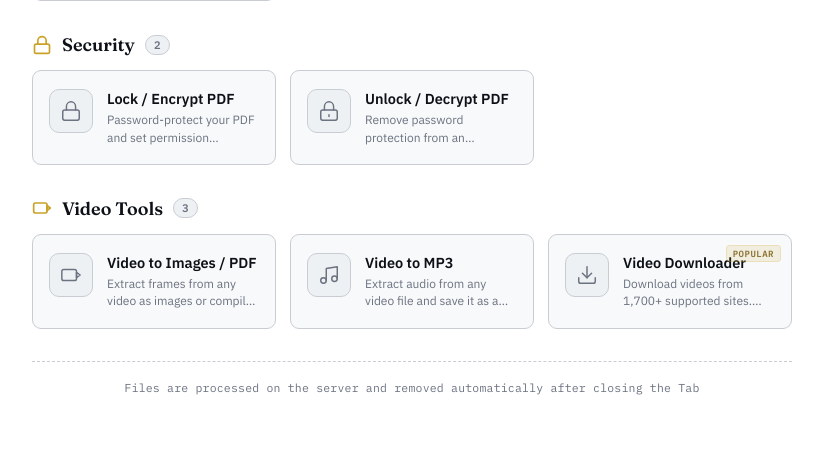
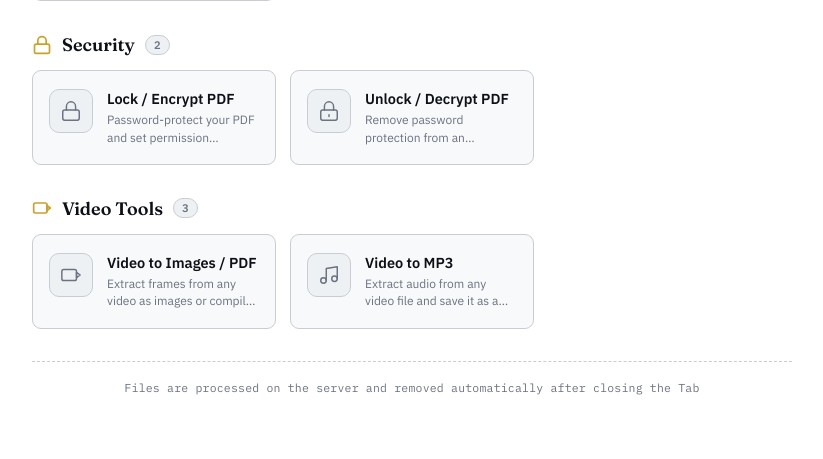
Before and after one commit to Madryon/pdf-toolbox, a Flask app: page / in a window 1280 px wide. Shown: the part 652-1111 px from the top of the page, without its empty margins (228-1051 px from the left). Run offline with Flask 3, Linux system fonts and the light colour scheme; some libraries are stand-ins or nearby versions.

Commit message:
Update index.html

```diff
--- a/templates/index.html
+++ b/templates/index.html
@@ -1496,14 +1496,7 @@
           </div>
         </button>
 
-        <button type="button" class="tool-card" data-tool="download">
-          <div class="tool-icon"><svg viewBox="0 0 24 24"><path d="M21 15v4a2 2 0 01-2 2H5a2 2 0 01-2-2v-4"/><path d="M7 10l5 5 5-5"/><path d="M12 15V3"/></svg></div>
-          <div class="tool-info">
-            <div class="tool-name">Video Downloader</div>
-            <div class="tool-desc">Download videos from 1,700+ supported sites. Paste a link and get your file.</div>
-          </div>
-          <span class="tool-badge">Popular</span>
-        </button>
+
 
       </div>
     </div>
```
